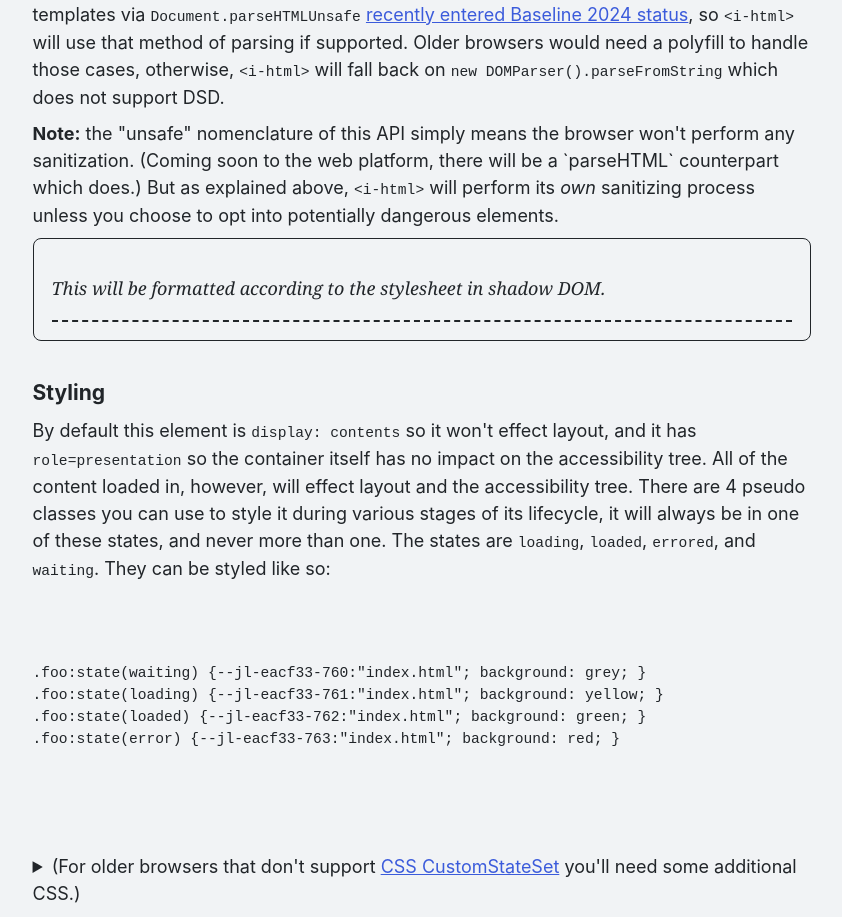
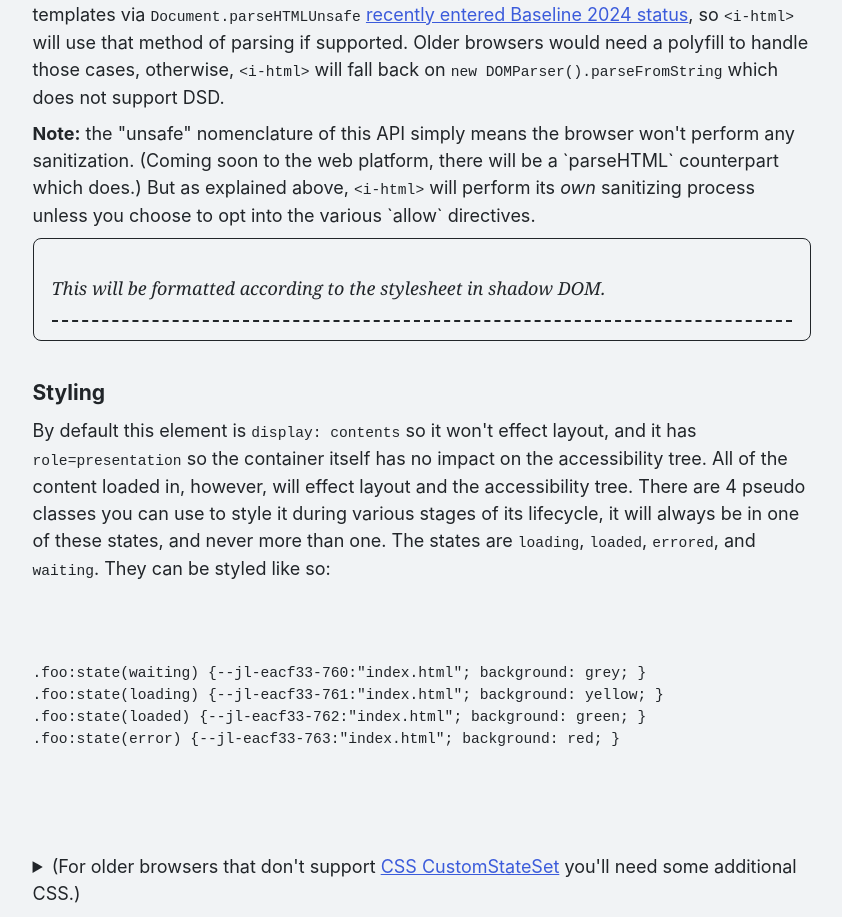
Before and after one commit to keithamus/i-html, a website: page index.html in a window 1280 px wide. Shown: the part 10520-11437 px from the top of the page, without its empty margins (218-1060 px from the left). Drawn offline with Linux system fonts and the light colour scheme.

Commit message:
fix 'dangerous' wording

```diff
--- a/index.html
+++ b/index.html
@@ -731,7 +731,7 @@
       </p>
 
       <p>
-        <strong>Note:</strong> the "unsafe" nomenclature of this API simply means the browser won't perform any sanitization. (Coming soon to the web platform, there will be a `parseHTML` counterpart which does.) But as explained above, <code>&lt;i-html></code> will perform its <em>own</em> sanitizing process unless you choose to opt into potentially dangerous elements.
+        <strong>Note:</strong> the "unsafe" nomenclature of this API simply means the browser won't perform any sanitization. (Coming soon to the web platform, there will be a `parseHTML` counterpart which does.) But as explained above, <code>&lt;i-html></code> will perform its <em>own</em> sanitizing process unless you choose to opt into the various `allow` directives.
       </p>
 
       <div class="demo">
```
